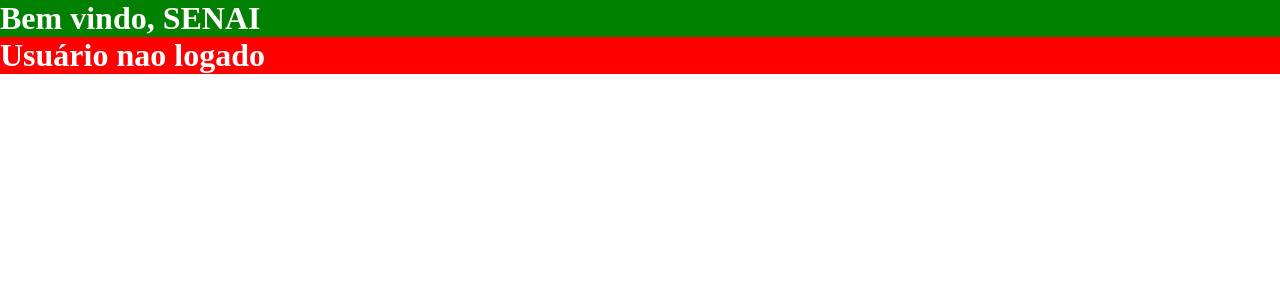
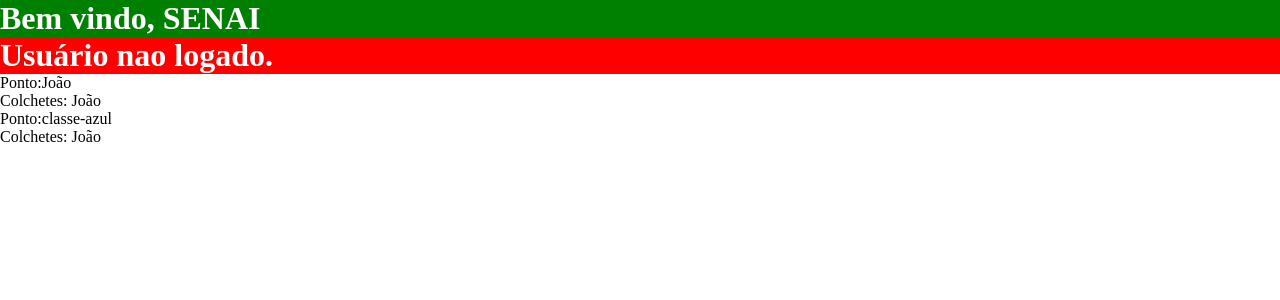
Before and after one commit to pablo-lorenzo09/test-react-main, a React (Vite) app: page / in a window 1280 px wide. Shown: the top 300 px of the page. Built offline with nearby package versions, Linux system fonts and the light colour scheme.

Commit message:
SECURITY COMMIT

```diff
--- a/src/App.jsx
+++ b/src/App.jsx
@@ -6,13 +6,32 @@
 
 import './App.css'
 
+
+
 function App() {
 
+  const objeto =
+  {
+    id: 1,
+    nome: 'João'
+  };
+
+  const styles =
+  {
+    containerFrutas: 'classe-azul',
+    'container-legumes': 'classe-verde'
+  };
 
   return (
     <>
-      <MsgUsuario autenticado = {true} nomeUsuario={'SENAI'}/>
-      <MsgUsuario nomeUsuario={'SENAI'}/>
+      <MsgUsuario autenticado={true} nomeUsuario={'SENAI'} />
+      <MsgUsuario nomeUsuario={'SENAI'} />
+      <p>Ponto:{objeto.nome}</p>
+      <p>Colchetes: {objeto["nome"]} </p>
+
+      <p>Ponto:{styles.containerFrutas}</p>
+      <p>Colchetes: {objeto["nome"]} </p>
+
     </>
   )
 }
--- a/src/components/MensagemUsuario/MsgUsuario.jsx
+++ b/src/components/MensagemUsuario/MsgUsuario.jsx
@@ -1,4 +1,4 @@
-import styles from "./msgUsuario.module.css"
+import styles from "./MsgUsuario.module.css"
 
 function MsgUsuario({autenticado=false, nomeUsuario}){
     // if (autenticado === true){
@@ -11,9 +11,16 @@
     //         );
     // }
 
-    return(autenticado ? <h1 className = {styles.autenticado}>Bem vindo, {nomeUsuario}</h1>:
-        <h1 className={styles['nao-autenticado']}> Usuário nao logado </h1>
-    )
+    // return(autenticado ? <h1 className = {styles.autenticado}>Bem vindo, {nomeUsuario}</h1>:
+    //     <h1 className={styles.naoAutenticado}> Usuário nao logado.</h1>
+    // )
+
+    const msgAutenticado = <h1 className = {styles.autenticado}>Bem vindo, {nomeUsuario}</h1>
+    const msgNautenticado = <h1 className={styles.naoAutenticado}> Usuário nao logado.</h1>
+
+    return(autenticado ? msgAutenticado:
+    msgNautenticado
+)
 }
 
 export default MsgUsuario
--- a/src/components/MensagemUsuario/MsgUsuario.module.css
+++ b/src/components/MensagemUsuario/MsgUsuario.module.css
@@ -3,7 +3,7 @@
     color: white;
 }
 
-.nao-autenticado{
+.naoAutenticado{
     background-color: red;
     color: white;
 }
```
